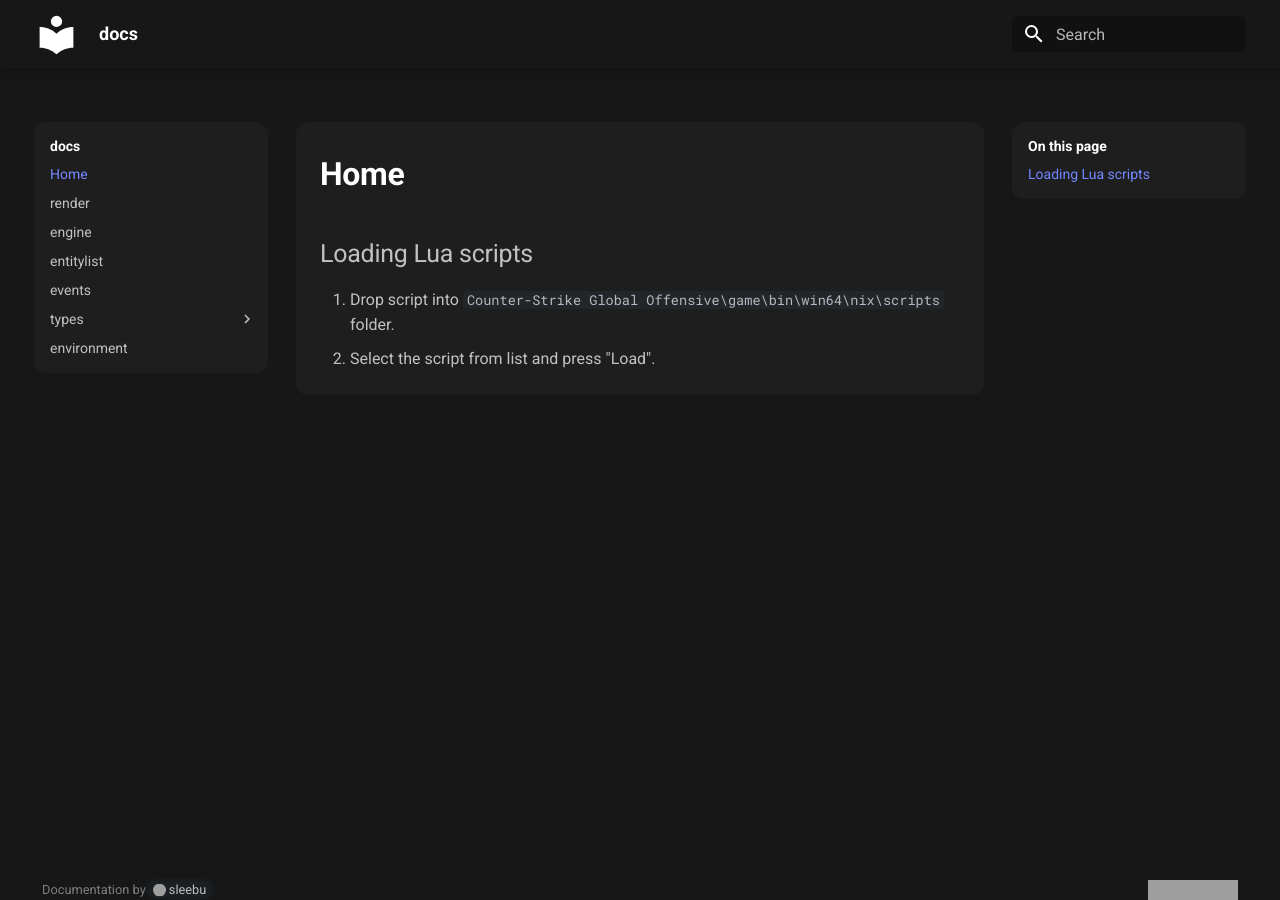
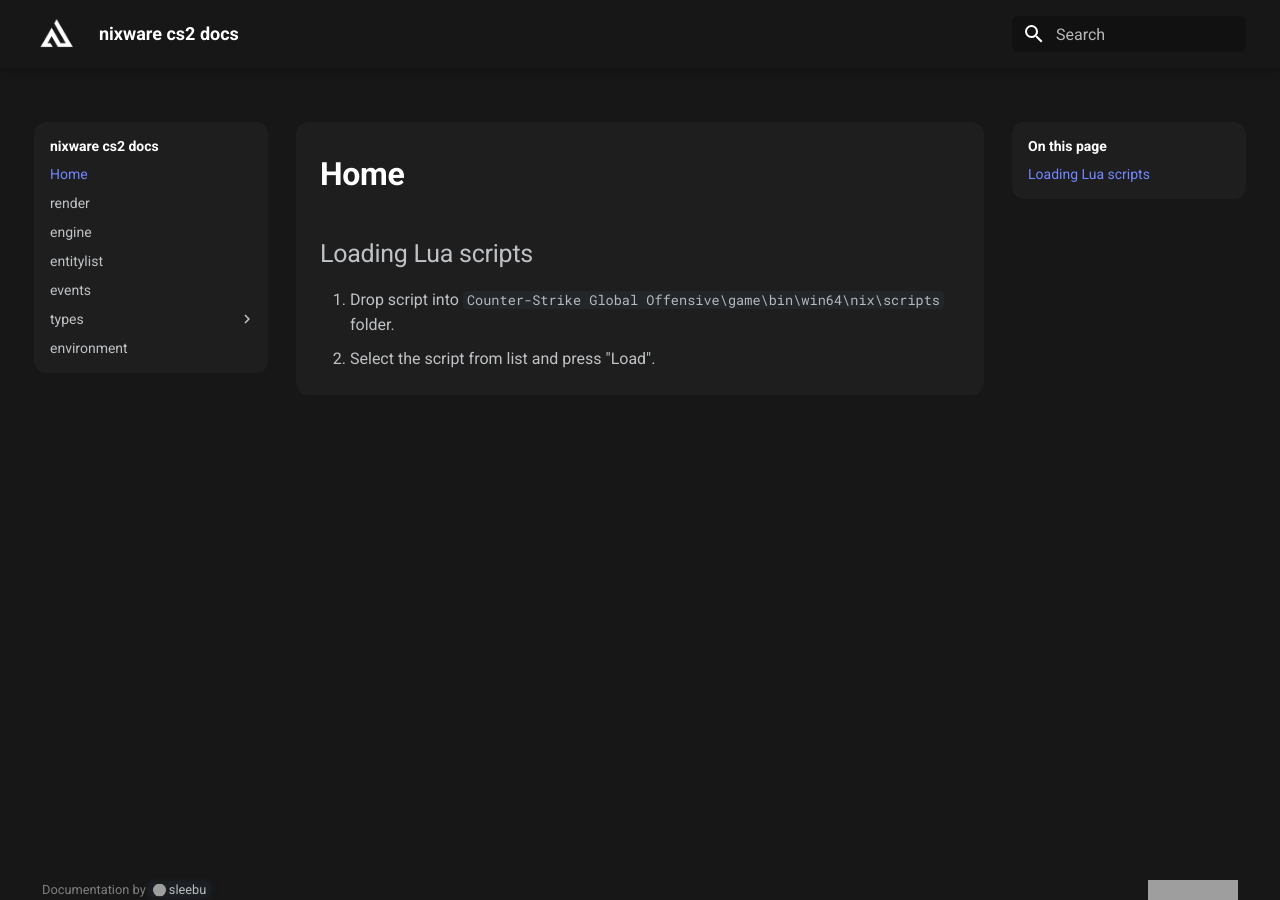
Before and after one commit to Nixer1337/nixware-cs2-docs, an MkDocs documentation site: the page built from docs/index.md, in a window 1280 px wide. Built offline with MkDocs 1.6.1 and Material for MkDocs 9.7.7, drawn with Linux system fonts in a browser that asks for light colours; grey boxes are pictures that could not be loaded.

Commit message:
site name, logo

```diff
--- a/mkdocs.yml
+++ b/mkdocs.yml
@@ -1,4 +1,4 @@
-site_name: docs
+site_name: nixware cs2 docs
 nav:
   - 'Home': 'index.md'
   - 'render.md'
@@ -16,6 +16,8 @@
   - 'environment.md'
 theme:
   name: material
+  logo: assets/logo.png
+  favicon: assets/logo.png
   custom_dir: overrides
   features:
     - navigation.instant
```
Also changed, not shown: docs/assets/logo.png (added).
